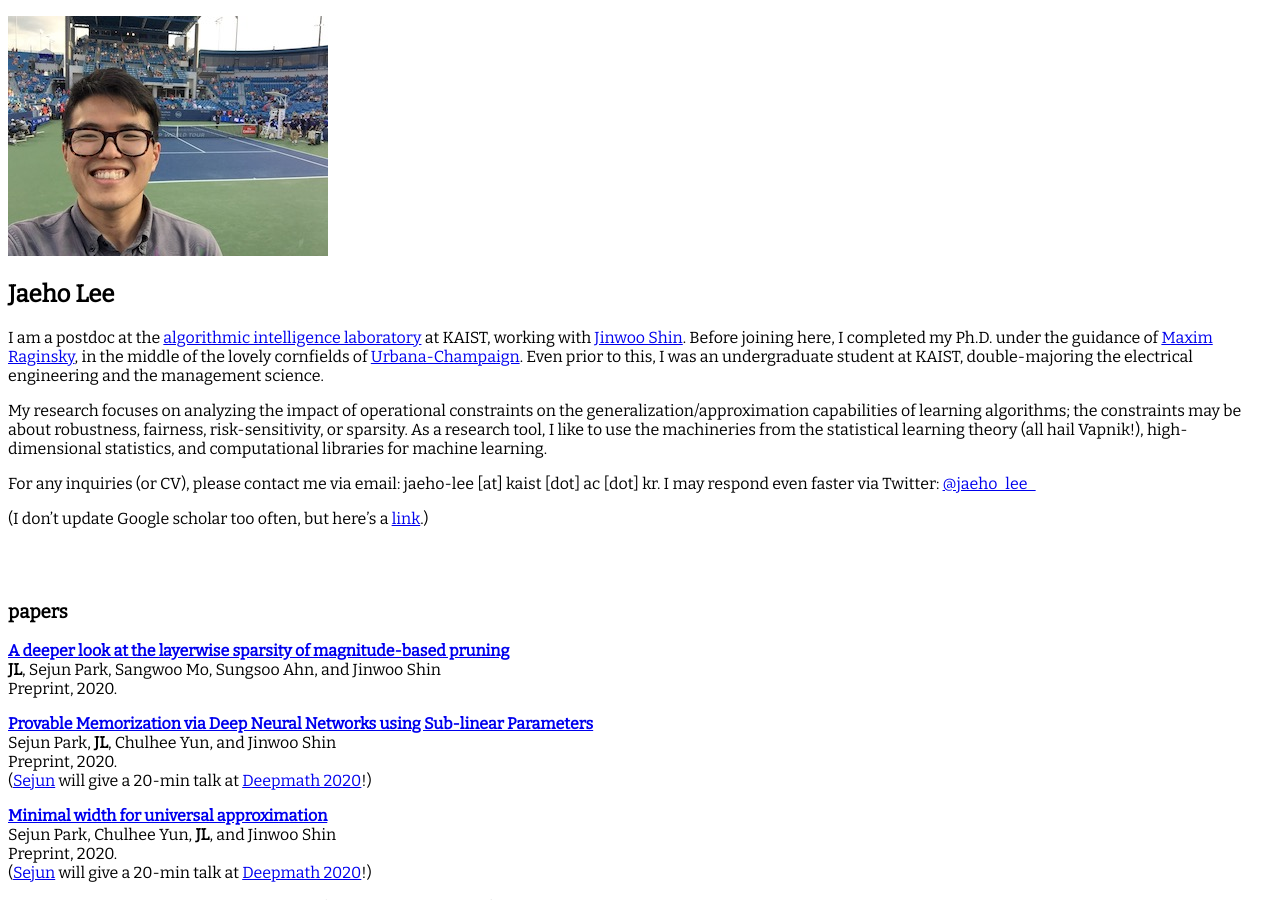
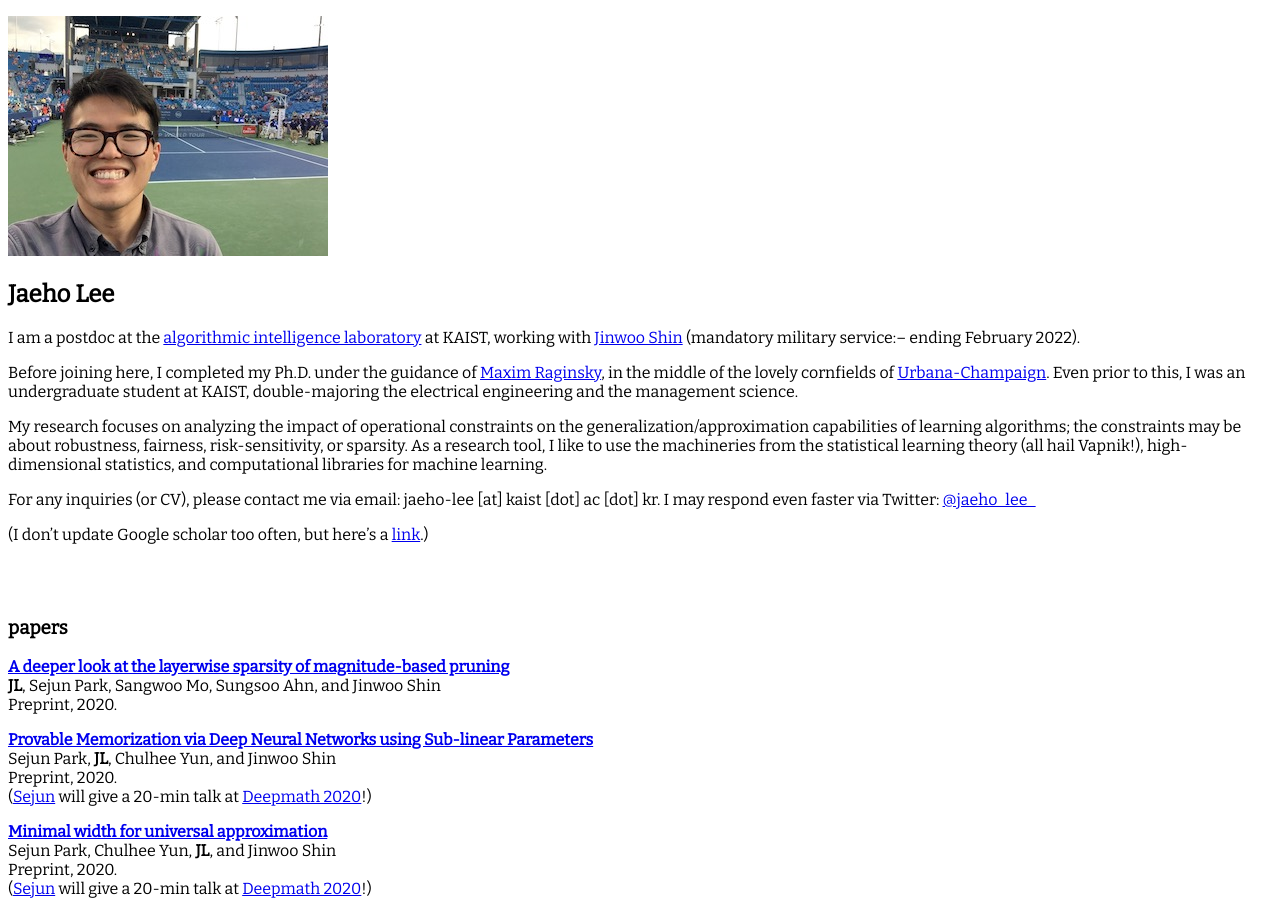
Before and after one commit to jaeho-lee/jaeho-lee.github.io, a Jekyll site: the page built from index.md, in a window 1280 px wide and 900 px high. Built offline with Jekyll 4.4.1, drawn with Linux system fonts in a browser that asks for light colours.

Commit message:
Update index.md

```diff
--- a/index.md
+++ b/index.md
@@ -6,7 +6,9 @@ title: Jaeho Lee
 <img src="assets/profile.jpg">
 
 ## Jaeho Lee
-I am a postdoc at the [algorithmic intelligence laboratory](http://alinlab.kaist.ac.kr) at KAIST, working with [Jinwoo Shin](http://alinlab.kaist.ac.kr/shin.html). Before joining here, I completed my Ph.D. under the guidance of [Maxim Raginsky](http://maxim.ece.illinois.edu), in the middle of the lovely cornfields of [Urbana-Champaign](https://illinois.edu). Even prior to this, I was an undergraduate student at KAIST, double-majoring the electrical engineering and the management science.
+I am a postdoc at the [algorithmic intelligence laboratory](http://alinlab.kaist.ac.kr) at KAIST, working with [Jinwoo Shin](http://alinlab.kaist.ac.kr/shin.html) (mandatory military service:-- ending February 2022).
+
+Before joining here, I completed my Ph.D. under the guidance of [Maxim Raginsky](http://maxim.ece.illinois.edu), in the middle of the lovely cornfields of [Urbana-Champaign](https://illinois.edu). Even prior to this, I was an undergraduate student at KAIST, double-majoring the electrical engineering and the management science.
 
 My research focuses on analyzing the impact of operational constraints on the generalization/approximation capabilities of learning algorithms; the constraints may be about robustness, fairness, risk-sensitivity, or sparsity. As a research tool, I like to use the machineries from the statistical learning theory (all hail Vapnik!), high-dimensional statistics, and computational libraries for machine learning.
 
```
